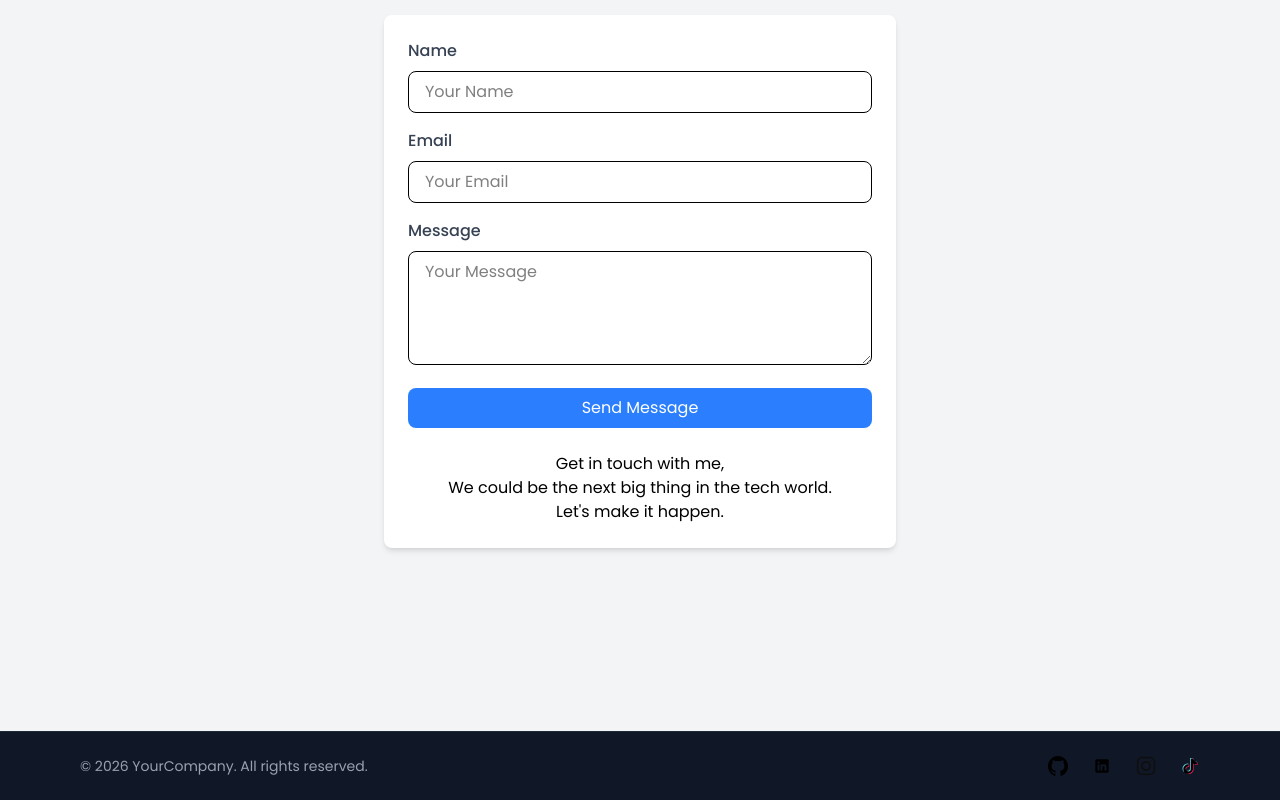
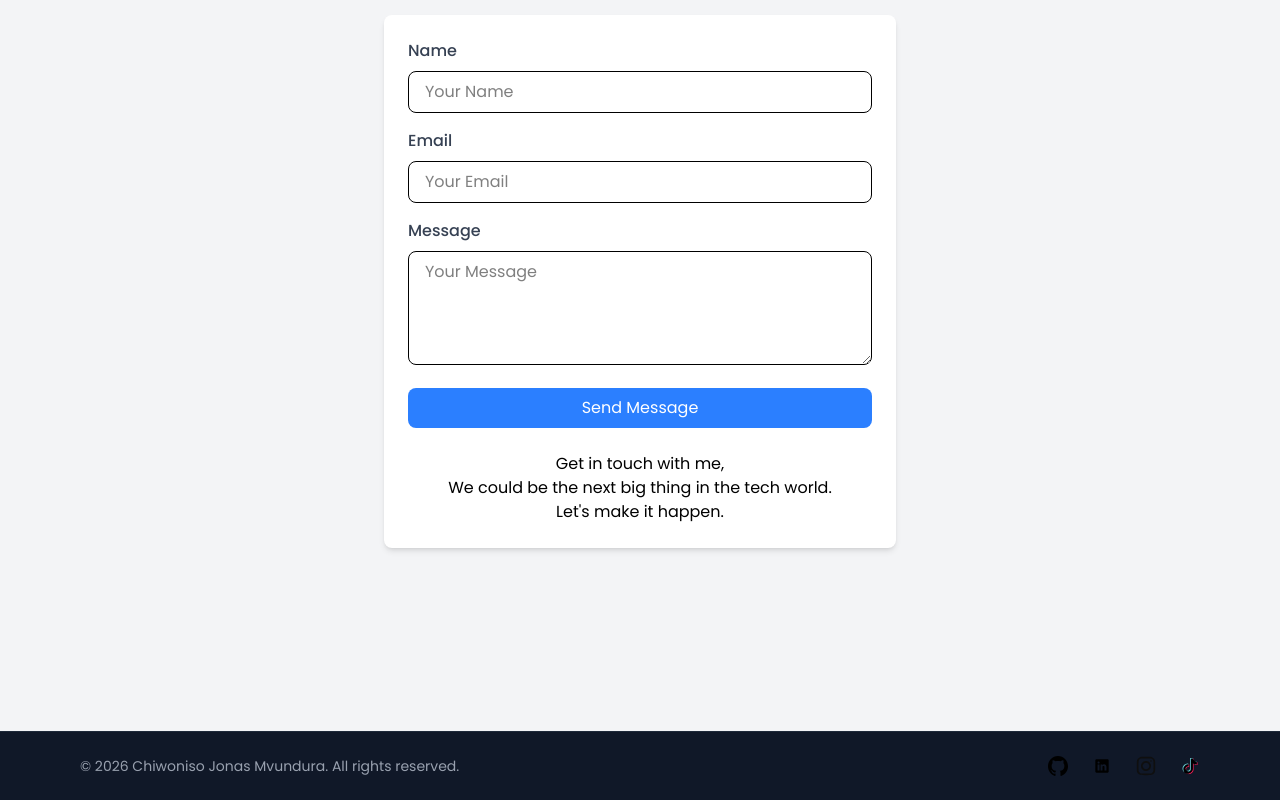
Before and after one commit to JustChiwo/ChiwoPortfolio, a React (Vite) app: page / in a window 1280 px wide. Shown: the part 2458-3258 px from the top of the page. Built offline with nearby package versions, Linux system fonts and the light colour scheme.

Commit message:
fix: update copyright name in Footer component

```diff
--- a/src/components/Footer.jsx
+++ b/src/components/Footer.jsx
@@ -8,7 +8,8 @@ function Footer() {
       <div className="max-w-6xl mx-auto px-4 flex flex-col md:flex-row items-center justify-between gap-4">
         {/* Copyright / Brand */}
         <p className="text-sm">
-          &copy; {new Date().getFullYear()} YourCompany. All rights reserved.
+          &copy; {new Date().getFullYear()} Chiwoniso Jonas Mvundura. All rights
+          reserved.
         </p>
 
         <div className="flex items-center space-x-6">
```
